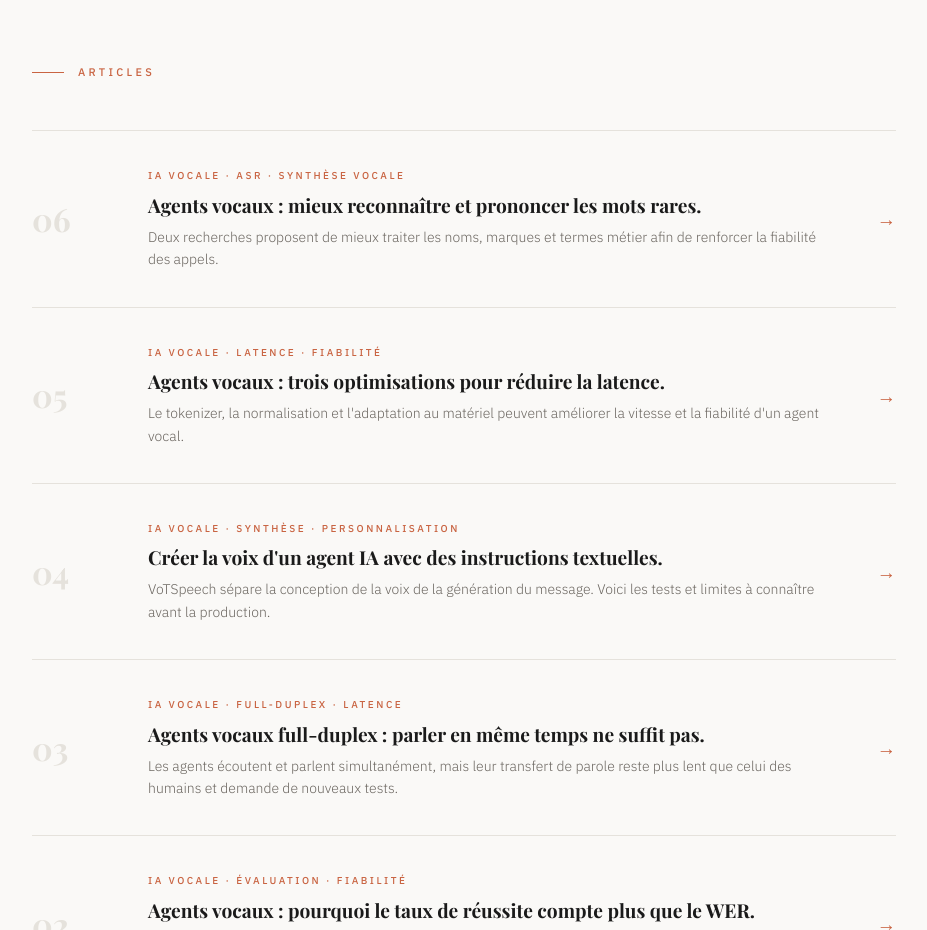
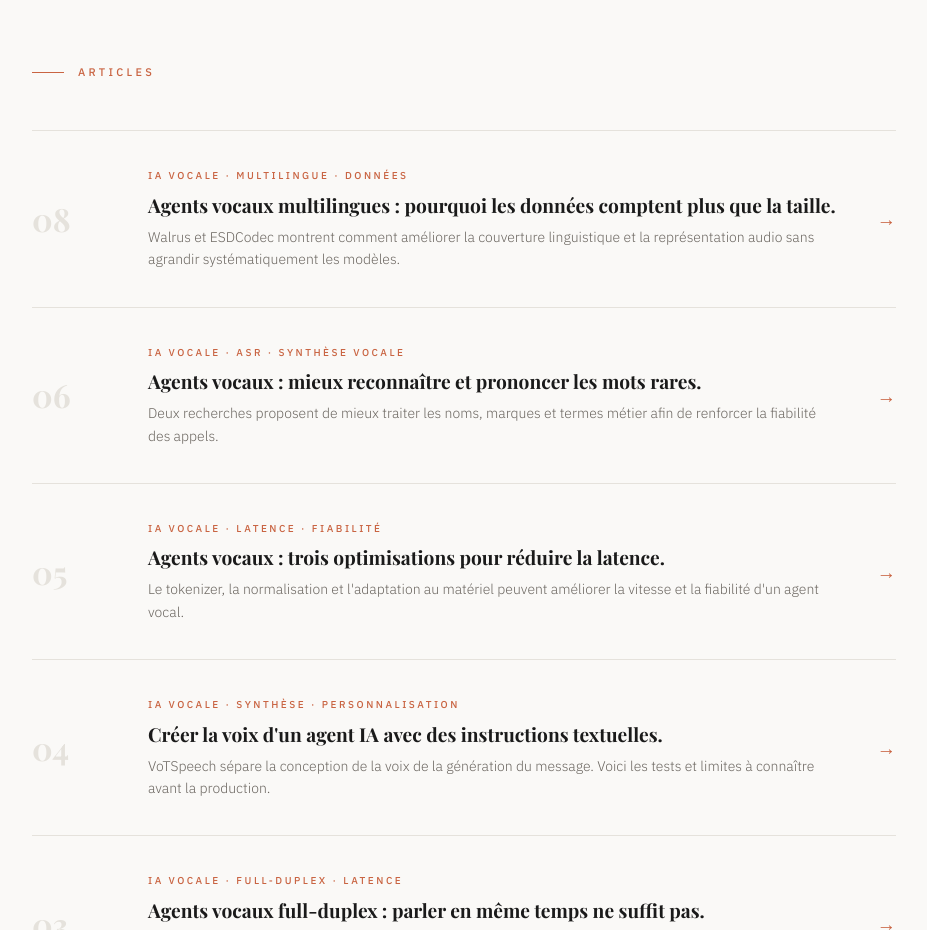
Before and after one commit to Phineas17/Article-blog, a plain HTML site: page index.html in a window 1280 px wide. Shown: the part 2740-3670 px from the top of the page, without its empty margins (176-1103 px from the left). Drawn offline with nearby package versions, Linux system fonts and the light colour scheme; a web font is replaced by a local one.

Commit message:
Ajoute le nouvel article multilingue à la liste du blog

```diff
--- a/index.html
+++ b/index.html
@@ -709,6 +709,19 @@
     <div class="section-label">Articles</div>
     <div class="articles-list">
 
+      <a href="articles/agents-vocaux-multilingues-donnees-codec.html" class="article-item">
+        <span class="article-num">08</span>
+        <div class="article-meta">
+          <div class="article-cat">IA vocale · Multilingue · Données</div>
+          <div class="article-title">Agents vocaux multilingues : pourquoi les données comptent plus que la taille.</div>
+          <div class="article-excerpt">
+            Walrus et ESDCodec montrent comment améliorer la couverture linguistique et la représentation audio
+            sans agrandir systématiquement les modèles.
+          </div>
+        </div>
+        <span class="article-arrow">→</span>
+      </a>
+
       <a href="articles/fiabilite-mots-rares-agents-vocaux.html" class="article-item">
         <span class="article-num">06</span>
         <div class="article-meta">
```
